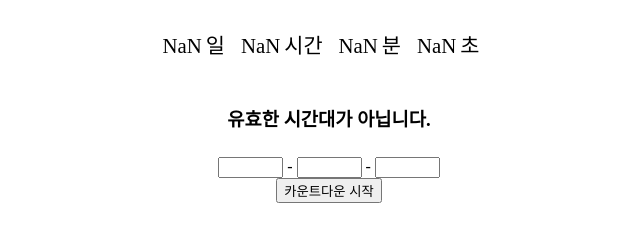
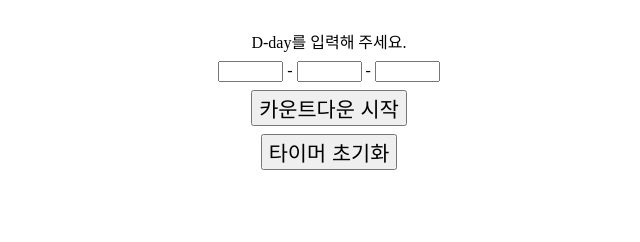
Before and after one commit to bigbulgogiburger/javascriptStudy, a plain HTML site: page index.html in a window 1280 px wide. Both pictures are taken after a click on the button "카운트다운 시작". Shown: the part 98-340 px from the top of the page, without its empty margins (311-951 px from the left). Drawn offline with Linux system fonts and the light colour scheme.

Commit message:
first commit

```diff
--- a/index.html
+++ b/index.html
@@ -34,6 +34,7 @@
     <input id="target-month-input" size="5" /> -
     <input id="target-date-input" size="5" />
   </div>
-  <button onclick="countMaker()" class="start-btn">카운트다운 시작</button>
+  <button onclick="starter()" class="btn">카운트다운 시작</button>
+  <button onclick="setClearInterval()" class="btn">타이머 초기화</button>
 </body>
 </html>
--- a/script.js
+++ b/script.js
@@ -1,6 +1,6 @@
 const container = document.querySelector('#d-day-container');
 const messageContainer = document.querySelector('.d-day-message');
-
+const intervalIdArr = [];
 container.style.display='none';
 messageContainer.textContent='D-day를 입력해 주세요.';
 
@@ -16,15 +16,26 @@ const dateFormMaker = function(){
 
 
 const countMaker = function(){
+    console.log('반복실행중');
     const targetDateInput = dateFormMaker();
     const nowDate = new Date();
     const targetDate = new Date(targetDateInput).setHours(0,0,0,0);
     const remaining = (targetDate - nowDate)/ 1000;
     if(remaining <= 0){
+        container.style.display='none';
         messageContainer.innerHTML = '<h3>타이머가 종료되었습니다.</h3>'
+        messageContainer.style.display='flex';
+        setClearInterval();
+        return;
     }else if(isNaN(remaining)){
+        container.style.display='none';
         messageContainer.innerHTML = '<h3>유효한 시간대가 아닙니다.</h3>'
+        messageContainer.style.display='flex';
+        setClearInterval();
+        return;
     }
+
+
 
     const remainingObj ={
         remainingDate : Math.floor(remaining /3600 /24 ),
@@ -33,20 +44,47 @@ const countMaker = function(){
         remainingSec : Math.floor(remaining)%60
     };
 
-    const documentObj ={
-        days : document.getElementById('days'),
-        hours : document.getElementById('hours'),
-        min : document.getElementById('min'),
-        sec : document.getElementById('sec')
+    // const documentObj ={
+    //     days : document.getElementById('days'),
+    //     hours : document.getElementById('hours'),
+    //     min : document.getElementById('min'),
+    //     sec : document.getElementById('sec')
+    // }
+
+    // if(container.style.display == 'none'){
+    //     container.style.display='flex'
+    // }
+
+    const documentArr= ['days','hours','min','sec'];
+    const timeKeys = Object.keys(remainingObj);
+    let a =0;
+    for(let tag of documentArr){
+        document.getElementById(tag).textContent=remainingObj[timeKeys[a]];
+        a++;
     }
 
-    documentObj['days'].textContent = remainingObj['remainingDate'];
-    documentObj['hours'].textContent = remainingObj['remainingHours'];
-    documentObj['min'].textContent = remainingObj['remainingMin'];
-    documentObj['sec'].textContent = remainingObj['remainingSec'];
 
-    if(container.style.display == 'none'){
-        container.style.display='flex'
+    // const docKeys = Object.keys(documentObj);
+
+    // let i =0
+    // for(let key in documentObj){
+    //     documentObj[key].textContent = remainingObj[timeKeys[i]];
+    //     i++;
+    // }
+}
+const starter = function(){
+    container.style.display ='flex';
+    messageContainer.style.display='none';
+    countMaker();
+    const intervalId = setInterval(countMaker,1000);
+    intervalIdArr.push(intervalId);
+};
+
+const setClearInterval =function(){
+    container.style.display='none';
+    messageContainer.style.display='flex';
+    messageContainer.textContent='D-day를 입력해 주세요.';
+    for(let i =0; i<intervalIdArr.length;i++){
+        clearInterval(intervalIdArr[i])
     }
-    console.log(documentObj['days'],documentObj['hours'],documentObj['min'],documentObj['sec'] )
 }
--- a/style.css
+++ b/style.css
@@ -12,7 +12,7 @@ h1{
     font-size: 3rem;
 }
 
-#start-btn{
+.btn{
     font-size: 1.3rem;
     margin-top: 0.5rem;
 }
```
